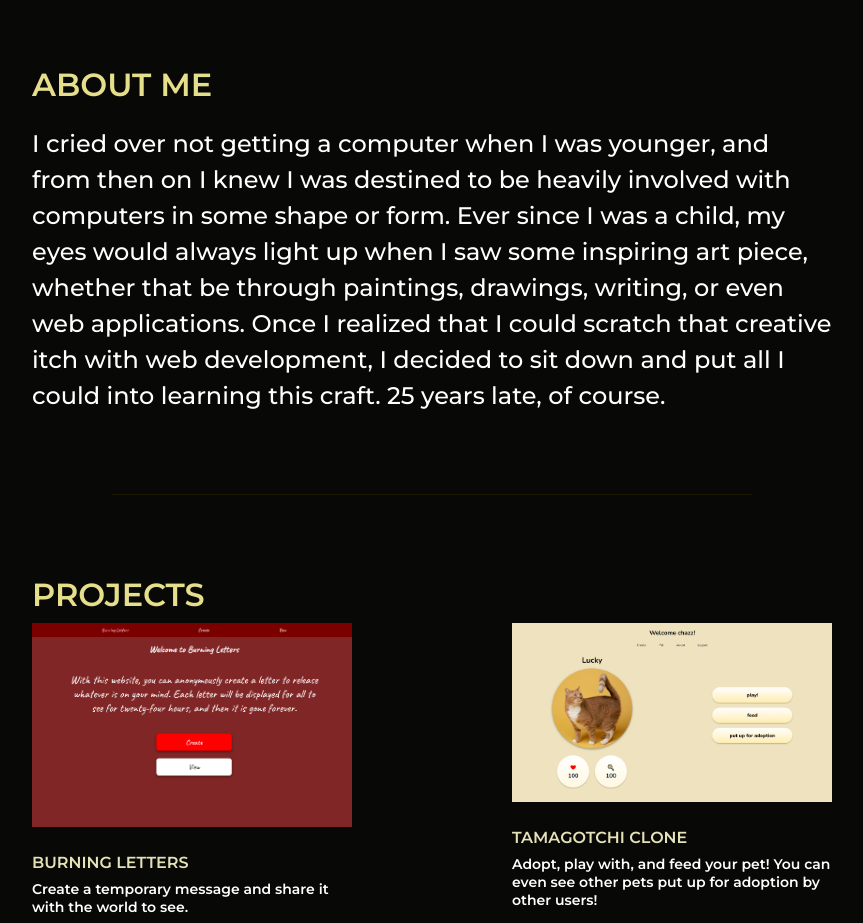
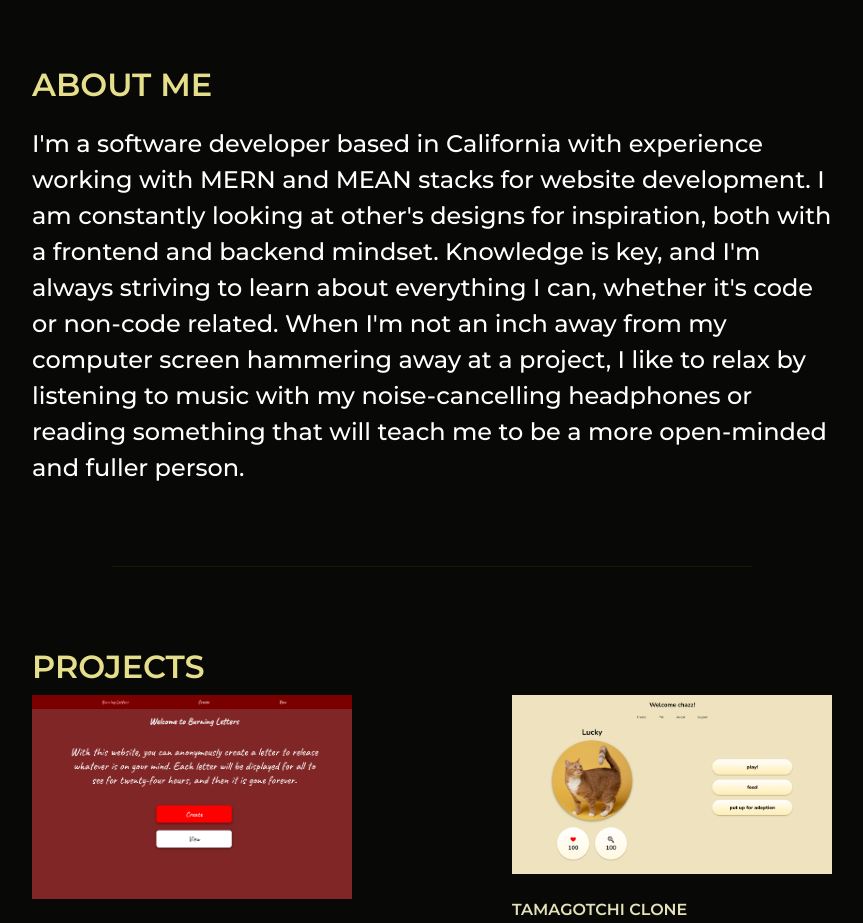
Before and after one commit to czcarrizales/react-portfolio, a React (Create React App) app: page / in a window 1280 px wide. Shown: the part 1120-2043 px from the top of the page, without its empty margins (208-1071 px from the left). Built offline with nearby package versions, Linux system fonts and the light colour scheme.

Commit message:
update about me

```diff
--- a/src/components/About.js
+++ b/src/components/About.js
@@ -5,7 +5,7 @@ export default function About() {
     return (
         <div className="about-container">
             <h2>ABOUT ME</h2>
-            <p>I cried over not getting a computer when I was younger, and from then on I knew I was destined to be heavily involved with computers in some shape or form. Ever since I was a child, my eyes would always light up when I saw some inspiring art piece, whether that be through paintings, drawings, writing, or even web applications. Once I realized that I could scratch that creative itch with web development, I decided to sit down and put all I could into learning this craft. 25 years late, of course.</p>
+            <p>I'm a software developer based in California with experience working with MERN and MEAN stacks for website development. I am constantly looking at other's designs for inspiration, both with a frontend and backend mindset. Knowledge is key, and I'm always striving to learn about everything I can, whether it's code or non-code related. When I'm not an inch away from my computer screen hammering away at a project, I like to relax by listening to music with my noise-cancelling headphones or reading something that will teach me to be a more open-minded and fuller person.</p>
         </div>
     )
 }
```
